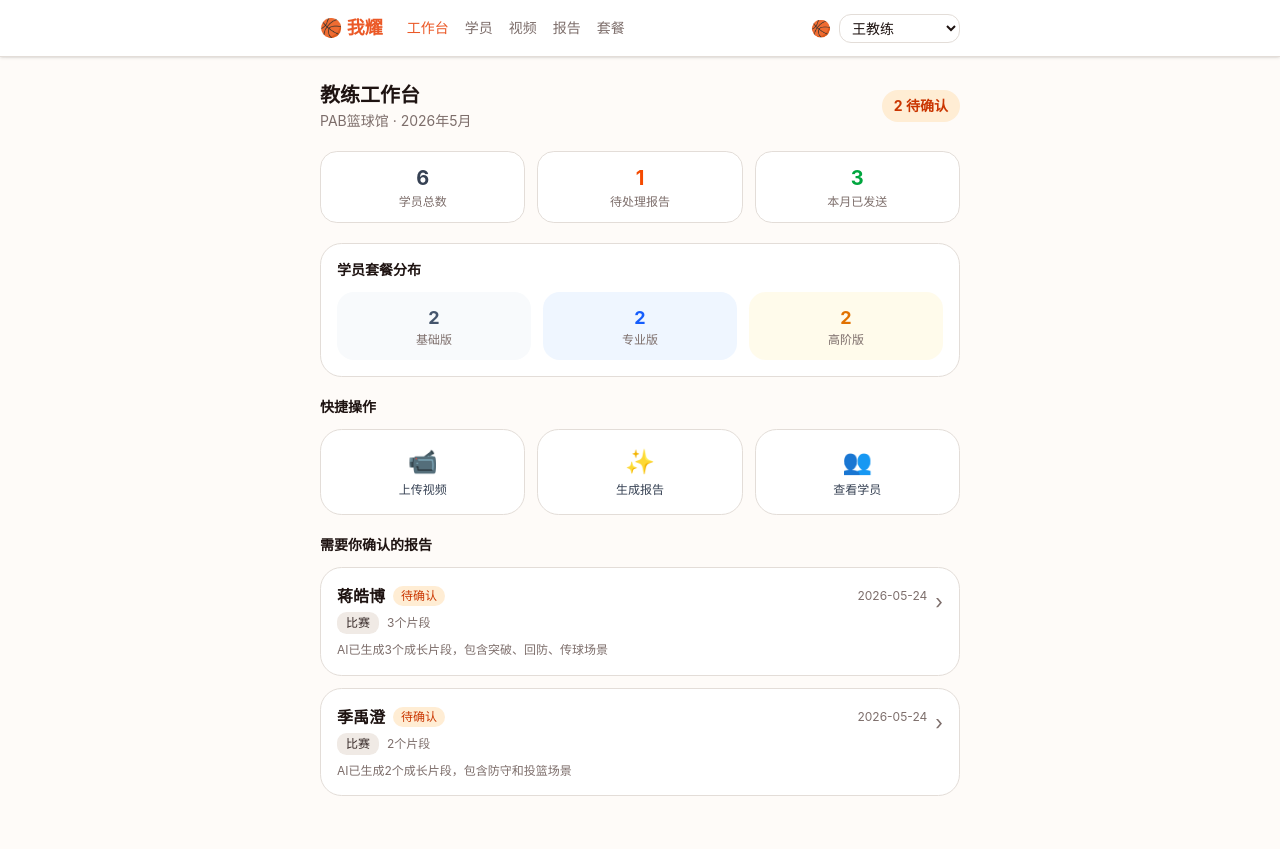
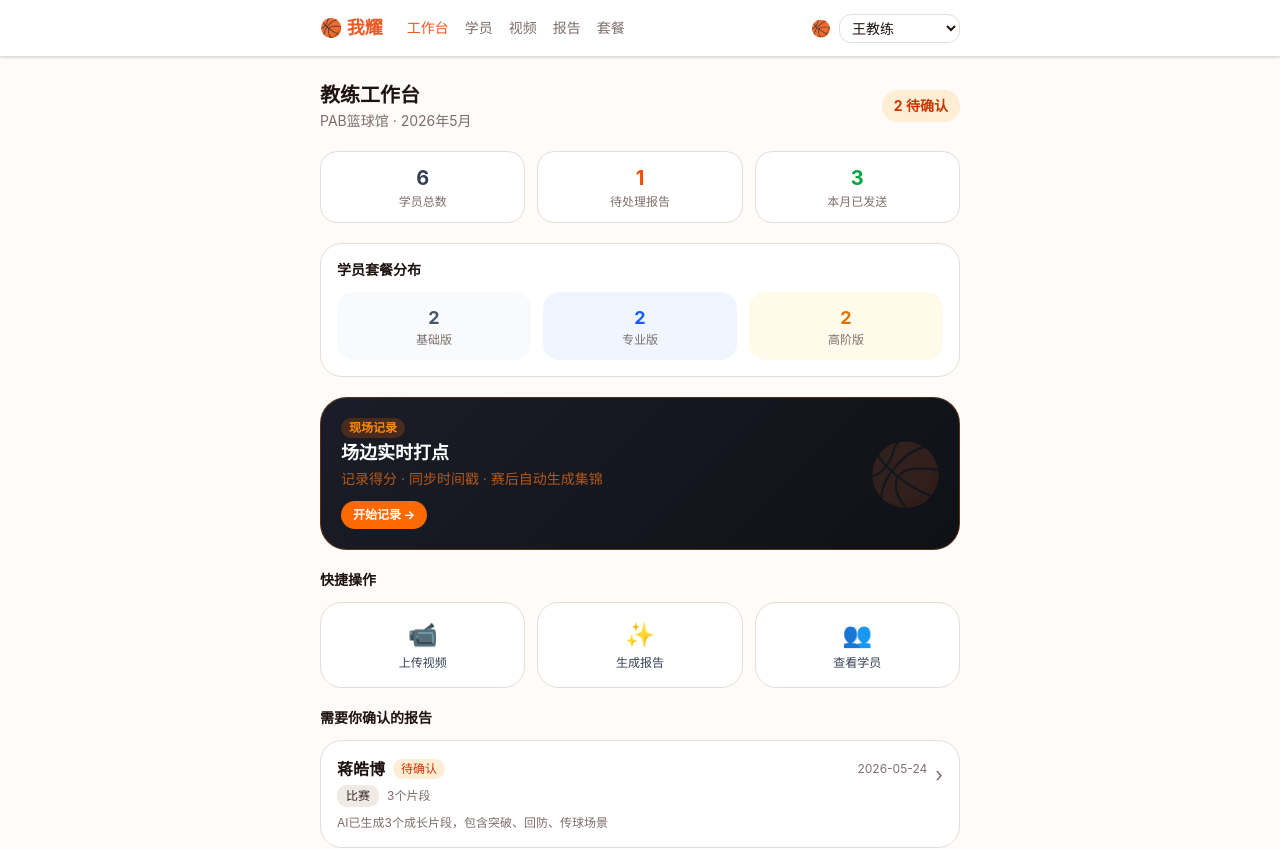
Before and after one commit to BillBillBiuBiuBiu/woyao-growth, a Next.js app: page /coach in a window 1280 px wide. Shown: the top 849 px of the page. Before the commit the page ends 820 px from the top, so only its background shows below. Built offline with nearby package versions, Linux system fonts and the light colour scheme.

Commit message:
feat(coach): add live scorekeeping entry card to coach home — links to /gc

```diff
--- a/app/coach/page.tsx
+++ b/app/coach/page.tsx
@@ -66,6 +66,26 @@ export default function CoachPage() {
         </div>
       </div>
 
+      {/* Live scorekeeping CTA */}
+      <Link href="/gc">
+        <div
+          className="rounded-3xl p-5 relative overflow-hidden active:scale-98 transition-transform"
+          style={{ background: "linear-gradient(135deg, #1a1d27 0%, #0f1117 100%)", border: "1px solid rgba(249,115,22,0.3)" }}
+        >
+          <div className="absolute right-4 top-1/2 -translate-y-1/2 text-6xl opacity-15 select-none">🏀</div>
+          <div className="relative">
+            <div className="flex items-center gap-1.5 mb-1">
+              <span className="text-xs font-bold bg-orange-500/20 text-orange-400 px-2 py-0.5 rounded-full">现场记录</span>
+            </div>
+            <div className="text-lg font-black text-white leading-tight">场边实时打点</div>
+            <div className="text-sm mt-1" style={{ color: "rgba(249,115,22,0.7)" }}>记录得分 · 同步时间戳 · 赛后自动生成集锦</div>
+            <div className="mt-3 inline-flex items-center gap-1 bg-orange-500 text-white text-xs font-bold px-3 py-1.5 rounded-full">
+              开始记录 →
+            </div>
+          </div>
+        </div>
+      </Link>
+
       {/* Quick actions */}
       <div>
         <h2 className="text-sm font-semibold mb-3">快捷操作</h2>
```
